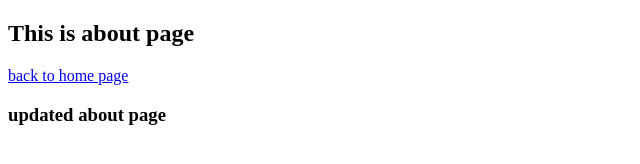
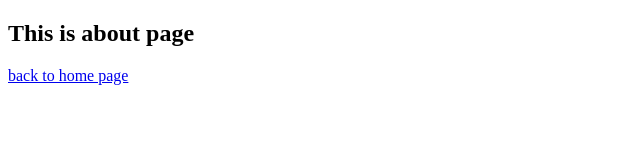
Before and after one commit to ramyar790/basics-html, a plain HTML site: page pages/about.html in a window 1280 px wide. Shown: the whole page, without its empty margins (0-640 px from the left). Drawn offline with Linux system fonts and the light colour scheme.

Commit message:
removed a line

```diff
--- a/pages/about.html
+++ b/pages/about.html
@@ -8,6 +8,6 @@
 <body>
     <h2>This is about page</h2>
     <a href="../index.html">back to home page</a>
-    <h3>updated about page</h3>
+
 </body>
 </html>
```
